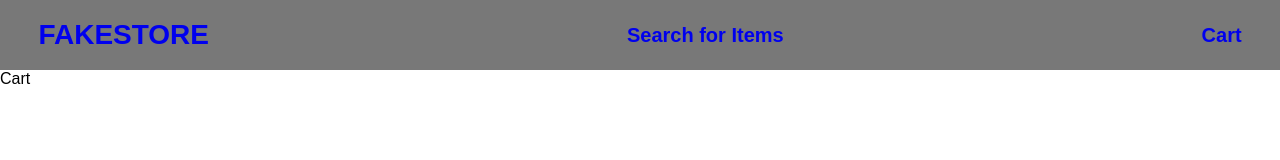
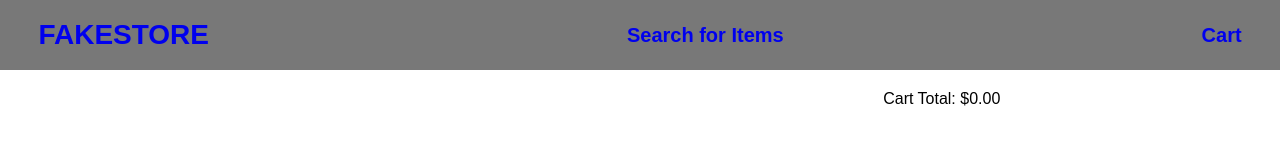
Before and after one commit to Trish-Cal/Fake-Store, a React (Vite) app: page /cart in a window 1280 px wide. Shown: the top 160 px of the page. Built offline with nearby package versions, Linux system fonts and the light colour scheme; sample sign-in values are in the browser's storage.

Commit message:
committing changes to cart

```diff
--- /dev/null
+++ b/src/pages/Cart.css
@@ -0,0 +1,21 @@
+.cart-item-row{
+    display: flex;
+    align-items: center;
+    justify-content: space-between;
+    border-bottom: 1px solid black;
+    height: 120px;
+    padding: 8px 3%;
+}
+
+.cart-item-row img {
+    max-width: 75px;
+}
+
+.cart-item-row p{
+    width: 20;
+}
+
+.cart-total{
+    margin-top: 20px;
+    margin-left: 69%;
+}
--- a/src/pages/Cart.jsx
+++ b/src/pages/Cart.jsx
@@ -1,7 +1,29 @@
-import React from 'react'
+import React, { useEffect, useState } from 'react'
+import "./Cart.css"
+import { UNSAFE_createClientRoutesWithHMRRevalidationOptOut } from 'react-router-dom';
 
 export default function Cart({ cart }) {
+  const [cartTotal, setCartTotal] = useState(0);
+  useEffect(()=>{
+    setCartTotal(
+      cart.reduce((total, currItem) => total + currItem.price * currItem.quantity,
+       0
+      )
+    );
+  }, [cart])
   return (
-    <div>Cart</div>
-  )
+    <div>
+    {cart.map((item) => (
+        <div key={item?.id} className='cart-item-row'>
+            <img src={item?.image} alt={item?.title} />
+            <p>{item?.title}</p>
+            <p>Price:&nbsp;${item?.price.toFixed(2)}</p>
+            <p>Qty:&nbsp;{item?.quantity}</p>
+            <p>Total:&nbsp;${(item?.quantity * item?.price).toFixed(2)}</p>
+            <button>Remove item</button>
+        </div>
+    ))}
+    <p className='cart-total'>Cart Total:&nbsp;${cartTotal.toFixed(2)}</p>
+    </div>
+  );
 }
```
